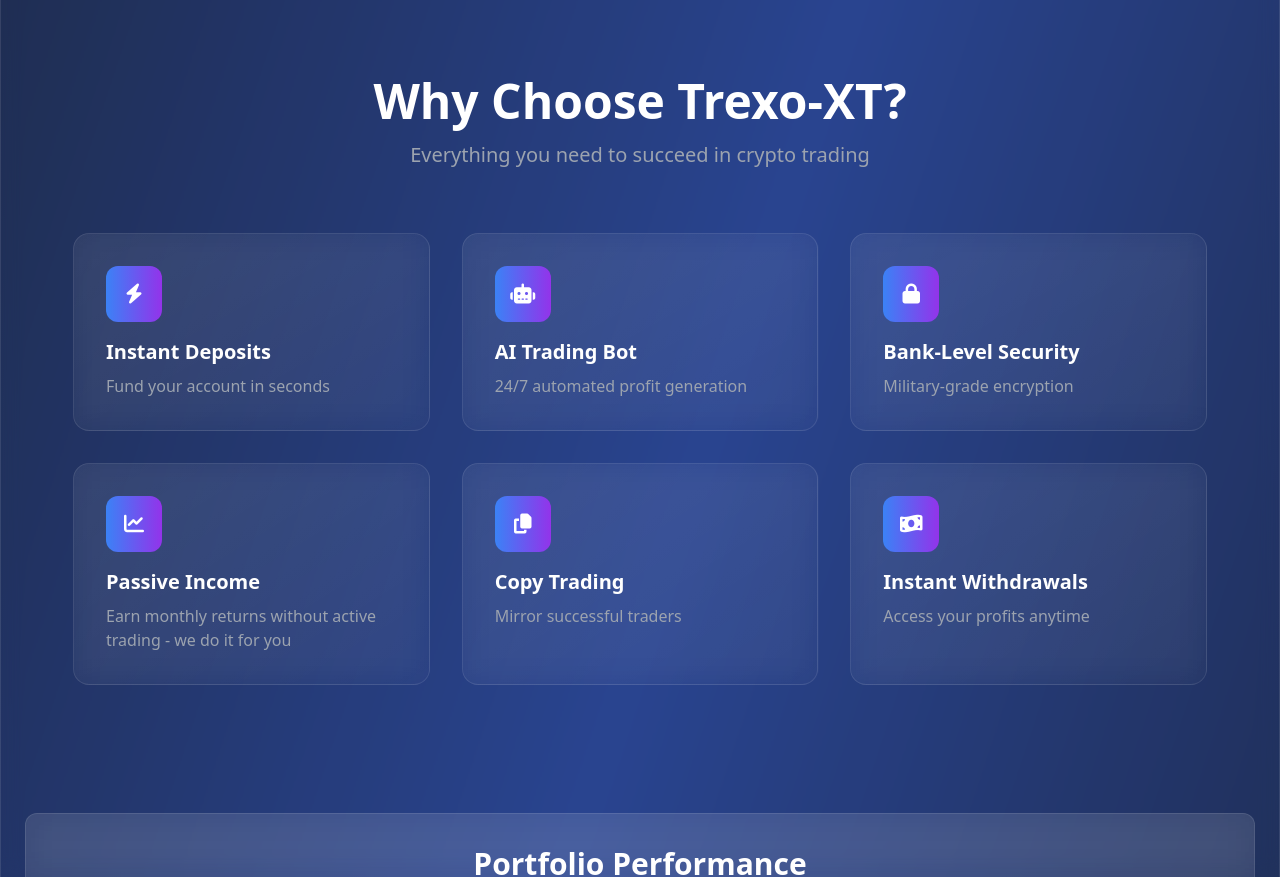
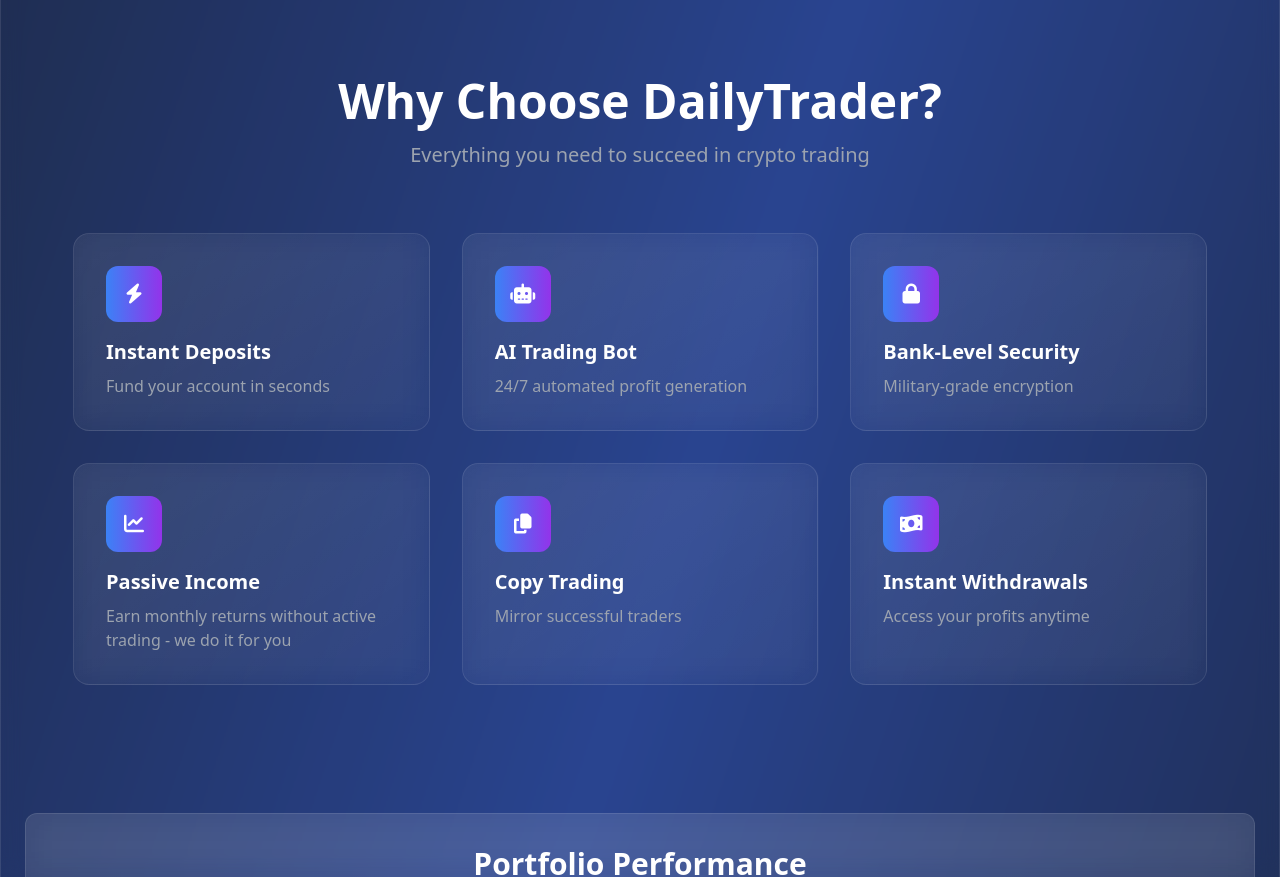
Before and after one commit to bammynglimited-cyber/DailyTrader, a plain HTML site: page index.html in a window 1280 px wide. Shown: the part 1300-2177 px from the top of the page. Drawn offline with nearby package versions, Linux system fonts and the light colour scheme; no server answers.

Commit message:
Update index.html

```diff
--- a/index.html
+++ b/index.html
@@ -207,10 +207,10 @@
       </div>
     </div>
 
-  <!-- Why Choose CryptoVest -->
+  <!-- Why Choose dailytrader -->
   <section class="px-6 md:px-12 py-20">
     <div class="max-w-7xl mx-auto text-center mb-16">
-      <h2 class="text-4xl md:text-5xl font-bold mb-4">Why Choose Trexo-XT?</h2>
+      <h2 class="text-4xl md:text-5xl font-bold mb-4">Why Choose DailyTrader?</h2>
       <p class="text-xl text-gray-400">Everything you need to succeed in crypto trading</p>
     </div>
     <div class="grid md:grid-cols-2 lg:grid-cols-3 gap-8 max-w-7xl mx-auto">
@@ -678,4 +678,5 @@
 
   </script>
 </body>
+
 </html>
```
